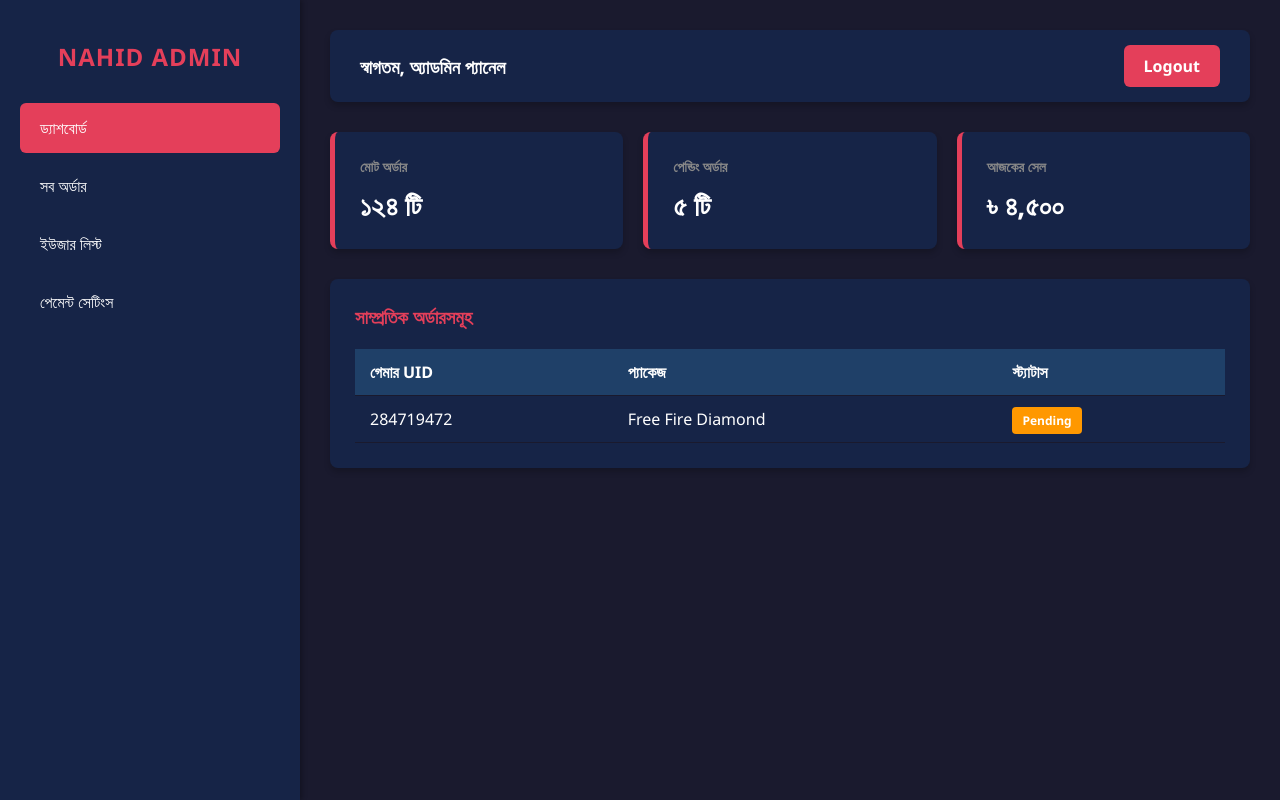
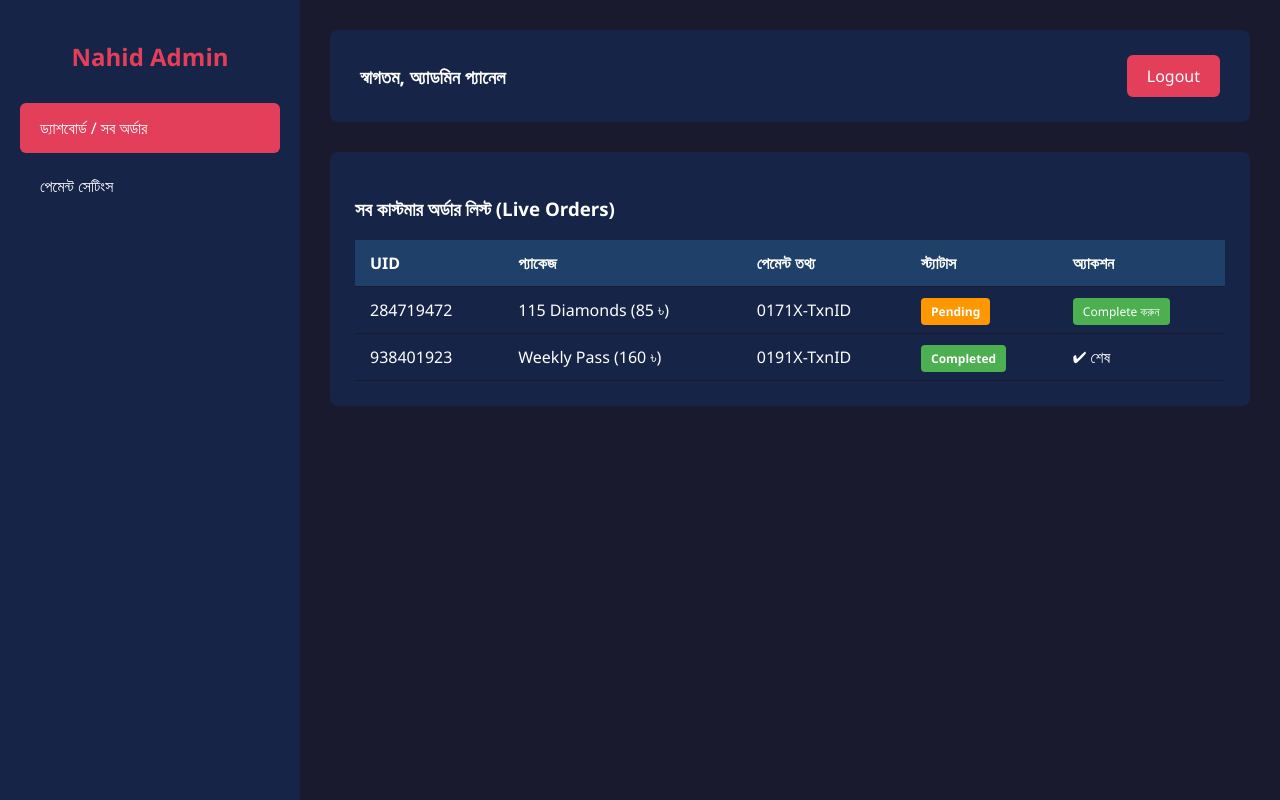
Before and after one commit to nirobahemedboss/mywebsite, a Flask app: page /dashboard in a window 1280 px wide. Run offline with Flask 3, Linux system fonts and the light colour scheme; the visitor is signed in with stand-in values (Sample User, id 1).

Commit message:
Update dashboard.html

```diff
--- a/templates/dashboard.html
+++ b/templates/dashboard.html
@@ -5,41 +5,31 @@
     <meta name="viewport" content="width=device-width, initial-scale=1.0">
     <title>Admin Dashboard - NAHID TOPUP</title>
     <style>
-        body { font-family: 'Segoe UI', Tahoma, Geneva, Verdana, sans-serif; margin: 0; display: flex; height: 100vh; background-color: #1a1a2e; color: #fff; }
-        .sidebar { width: 260px; background-color: #162447; padding: 20px; display: flex; flex-direction: column; box-shadow: 2px 0 5px rgba(0,0,0,0.3); }
-        .sidebar h2 { text-align: center; color: #e43f5a; margin-bottom: 30px; font-size: 24px; text-transform: uppercase; letter-spacing: 1px; }
-        .sidebar a { color: #fff; padding: 14px 20px; text-decoration: none; border-radius: 6px; margin-bottom: 8px; font-weight: 500; transition: 0.3s; }
-        .sidebar a:hover, .sidebar a.active { background-color: #e43f5a; color: white; }
-        .main-content { flex: 1; padding: 30px; display: flex; flex-direction: column; overflow-y: auto; }
-        .header { display: flex; justify-content: space-between; align-items: center; background: #162447; padding: 15px 30px; border-radius: 8px; box-shadow: 0 4px 6px rgba(0,0,0,0.2); }
-        .header h3 { margin: 0; color: #fff; }
-        .logout-btn { background-color: #e43f5a; color: white; padding: 10px 20px; text-decoration: none; border-radius: 6px; font-weight: bold; transition: 0.3s; }
-        .logout-btn:hover { background-color: #b92b45; }
-        .stats-grid { display: grid; grid-template-columns: repeat(auto-fit, minmax(220px, 1fr)); gap: 20px; margin-top: 30px; }
-        .stat-card { background: #162447; padding: 25px; border-radius: 8px; box-shadow: 0 4px 6px rgba(0,0,0,0.2); border-left: 5px solid #e43f5a; }
-        .stat-card h4 { margin: 0; color: #888; font-size: 14px; text-transform: uppercase; }
-        .stat-card p { margin: 10px 0 0 0; font-size: 28px; font-weight: bold; color: #fff; }
-        .order-table-container { margin-top: 30px; background: #162447; padding: 25px; border-radius: 8px; box-shadow: 0 4px 6px rgba(0,0,0,0.2); }
-        .order-table-container h3 { margin-top: 0; margin-bottom: 20px; color: #e43f5a; }
+        body { font-family: 'Segoe UI', sans-serif; margin: 0; display: flex; height: 100vh; background-color: #1a1a2e; color: #fff; }
+        .sidebar { width: 260px; background-color: #162447; padding: 20px; display: flex; flex-direction: column; }
+        .sidebar h2 { text-align: center; color: #e43f5a; margin-bottom: 30px; }
+        .sidebar a { color: #fff; padding: 14px 20px; text-decoration: none; border-radius: 6px; margin-bottom: 8px; display: block; }
+        .sidebar a:hover, .sidebar a.active { background-color: #e43f5a; }
+        .main-content { flex: 1; padding: 30px; overflow-y: auto; }
+        .header { display: flex; justify-content: space-between; align-items: center; background: #162447; padding: 15px 30px; border-radius: 8px; }
+        .logout-btn { background-color: #e43f5a; color: white; padding: 10px 20px; text-decoration: none; border-radius: 6px; }
+        .order-table-container { margin-top: 30px; background: #162447; padding: 25px; border-radius: 8px; }
         table { width: 100%; border-collapse: collapse; text-align: left; }
         th, td { padding: 12px 15px; border-bottom: 1px solid #1a1a2e; }
-        th { background-color: #1f4068; color: #fff; font-weight: 600; }
-        tr:hover { background-color: #1f4068; }
+        th { background-color: #1f4068; }
         .status { padding: 5px 10px; border-radius: 4px; font-size: 12px; font-weight: bold; }
-        .status.pending { background: #ff9800; color: #fff; }
-        .status.completed { background: #4caf50; color: #fff; }
-        input[type="text"] { width: 100%; max-width: 300px; padding: 10px; margin: 10px 0 20px 0; border: 1px solid #1f4068; background: #1a1a2e; color: white; border-radius: 4px; font-size: 16px; }
-        .save-btn { background: #4caf50; color: white; border: none; padding: 10px 20px; border-radius: 4px; cursor: pointer; font-weight: bold; }
-        .save-btn:hover { background: #45a049; }
+        .status.Pending { background: #ff9800; color: #fff; }
+        .status.Completed { background: #4caf50; color: #fff; }
+        .action-btn { background: #4caf50; color: white; border: none; padding: 5px 10px; border-radius: 4px; cursor: pointer; text-decoration: none; font-size: 12px; }
+        input[type="text"] { width: 100%; max-width: 300px; padding: 10px; margin: 10px 0 20px 0; background: #1a1a2e; color: white; border: 1px solid #1f4068; border-radius: 4px; }
+        .save-btn { background: #4caf50; color: white; border: none; padding: 10px 20px; border-radius: 4px; cursor: pointer; }
     </style>
 </head>
 <body>
 
 <div class="sidebar">
     <h2>Nahid Admin</h2>
-    <a href="/dashboard?page=main" class="{% if current_page == 'main' %}active{% endif %}">ড্যাশবোর্ড</a>
-    <a href="/dashboard?page=orders" class="{% if current_page == 'orders' %}active{% endif %}">সব অর্ডার</a>
-    <a href="/dashboard?page=users" class="{% if current_page == 'users' %}active{% endif %}">ইউজার লিস্ট</a>
+    <a href="/dashboard?page=main" class="{% if current_page == 'main' %}active{% endif %}">ড্যাশবোর্ড / সব অর্ডার</a>
     <a href="/dashboard?page=settings" class="{% if current_page == 'settings' %}active{% endif %}">পেমেন্ট সেটিংস</a>
 </div>
 
@@ -50,55 +40,46 @@
     </div>
 
     {% if current_page == 'main' %}
-    <div class="stats-grid">
-        <div class="stat-card"><h4>মোট অর্ডার</h4><p>১২৪ টি</p></div>
-        <div class="stat-card"><h4>পেন্ডিং অর্ডার</h4><p>৫ টি</p></div>
-        <div class="stat-card"><h4>আজকের সেল</h4><p>৳ ৪,৫০০</p></div>
-    </div>
     <div class="order-table-container">
-        <h3>সাম্প্রতিক অর্ডারসমূহ</h3>
+        <h3>সব কাস্টমার অর্ডার লিস্ট (Live Orders)</h3>
         <table>
-            <thead><tr><th>গেমার UID</th><th>প্যাকেজ</th><th>স্ট্যাটাস</th></tr></thead>
+            <thead>
+                <tr>
+                    <th>UID</th>
+                    <th>প্যাকেজ</th>
+                    <th>পেমেন্ট তথ্য</th>
+                    <th>স্ট্যাটাস</th>
+                    <th>অ্যাকশন</th>
+                </tr>
+            </thead>
             <tbody>
-                <tr><td>284719472</td><td>Free Fire Diamond</td><td><span class="status pending">Pending</span></td></tr>
-            </tbody>
-        </table>
-    </div>
-
-    {% elif current_page == 'orders' %}
-    <div class="order-table-container">
-        <h3>সব অর্ডার লিস্ট (All Orders)</h3>
-        <table>
-            <thead><tr><th>অর্ডার আইডি</th><th>UID</th><th>প্যাকেজ</th><th>স্ট্যাটাস</th></tr></thead>
-            <tbody>
-                <tr><td>#1002</td><td>284719472</td><td>500 Diamonds</td><td><span class="status pending">Pending</span></td></tr>
-            </tbody>
-        </table>
-    </div>
-
-    {% elif current_page == 'users' %}
-    <div class="order-table-container">
-        <h3>নিবন্ধিত ইউজার লিস্ট</h3>
-        <table>
-            <thead><tr><th>ইউজার নাম</th><th>ইমেইল / মোবাইল</th></tr></thead>
-            <tbody>
-                <tr><td>Nirob Ahmed</td><td>nirob@example.com</td></tr>
+                {% for order in orders %}
+                <tr>
+                    <td>{{ order.uid }}</td>
+                    <td>{{ order.package }}</td>
+                    <td>{{ order.payment }}</td>
+                    <td><span class="status {{ order.status }}">{{ order.status }}</span></td>
+                    <td>
+                        {% if order.status == 'Pending' %}
+                        <a href="/dashboard?page=main&action=complete&order_id={{ order.id }}" class="action-btn">Complete করুন</a>
+                        {% else %}
+                        ✔ শেষ
+                        {% endif %}
+                    </td>
+                </tr>
+                {% endfor %}
             </tbody>
         </table>
     </div>
 
     {% elif current_page == 'settings' %}
     <div class="order-table-container">
-        <h3>পেমেন্ট মেথড সেটিংস (Payment Gateway)</h3>
-        <p>নিচের বক্সে আপনার নম্বর লিখে সেভ বাটনে ক্লিক করুন। এটি সরাসরি সিস্টেমে আপডেট হয়ে যাবে।</p>
-
-        <form action="/dashboard" method="POST" style="margin-top: 20px;">
-            <label style="font-weight: bold; color: #e43f5a;">বিকাশ নম্বর (বক্স থেকে পরিবর্তন করুন):</label><br>
+        <h3>পেমেন্ট মেথড সেটিংস</h3>
+        <form action="/dashboard" method="POST">
+            <label>বিকাশ নম্বর:</label><br>
             <input type="text" name="bkash_num" value="{{ data.bkash }}" required><br>
-
-            <label style="font-weight: bold; color: #e43f5a;">নগদ নম্বর (বক্স থেকে পরিবর্তন করুন):</label><br>
+            <label>নগদ নম্বর:</label><br>
             <input type="text" name="nagad_num" value="{{ data.nagad }}" required><br>
-
             <button type="submit" class="save-btn">নম্বর আপডেট করুন</button>
         </form>
     </div>
```
